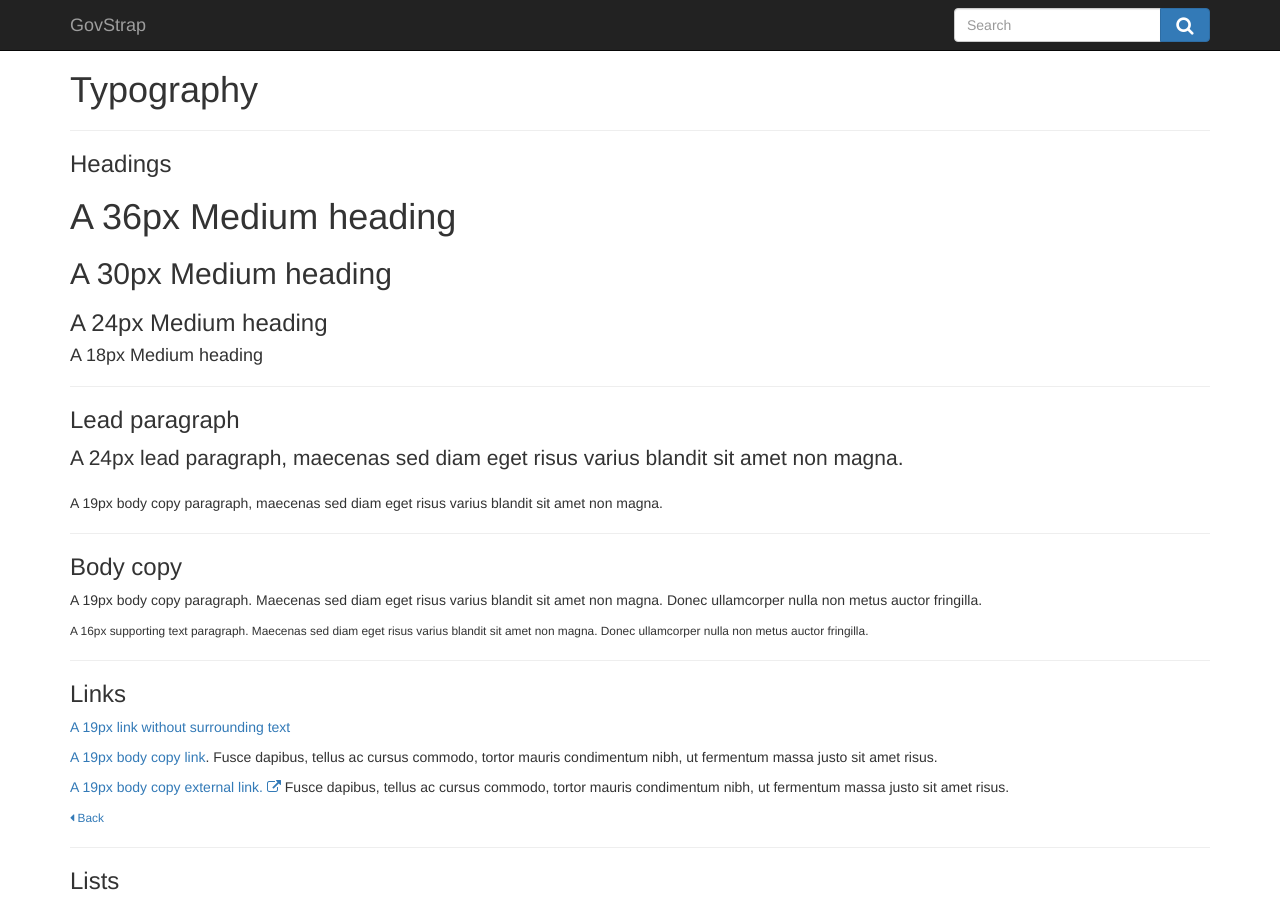
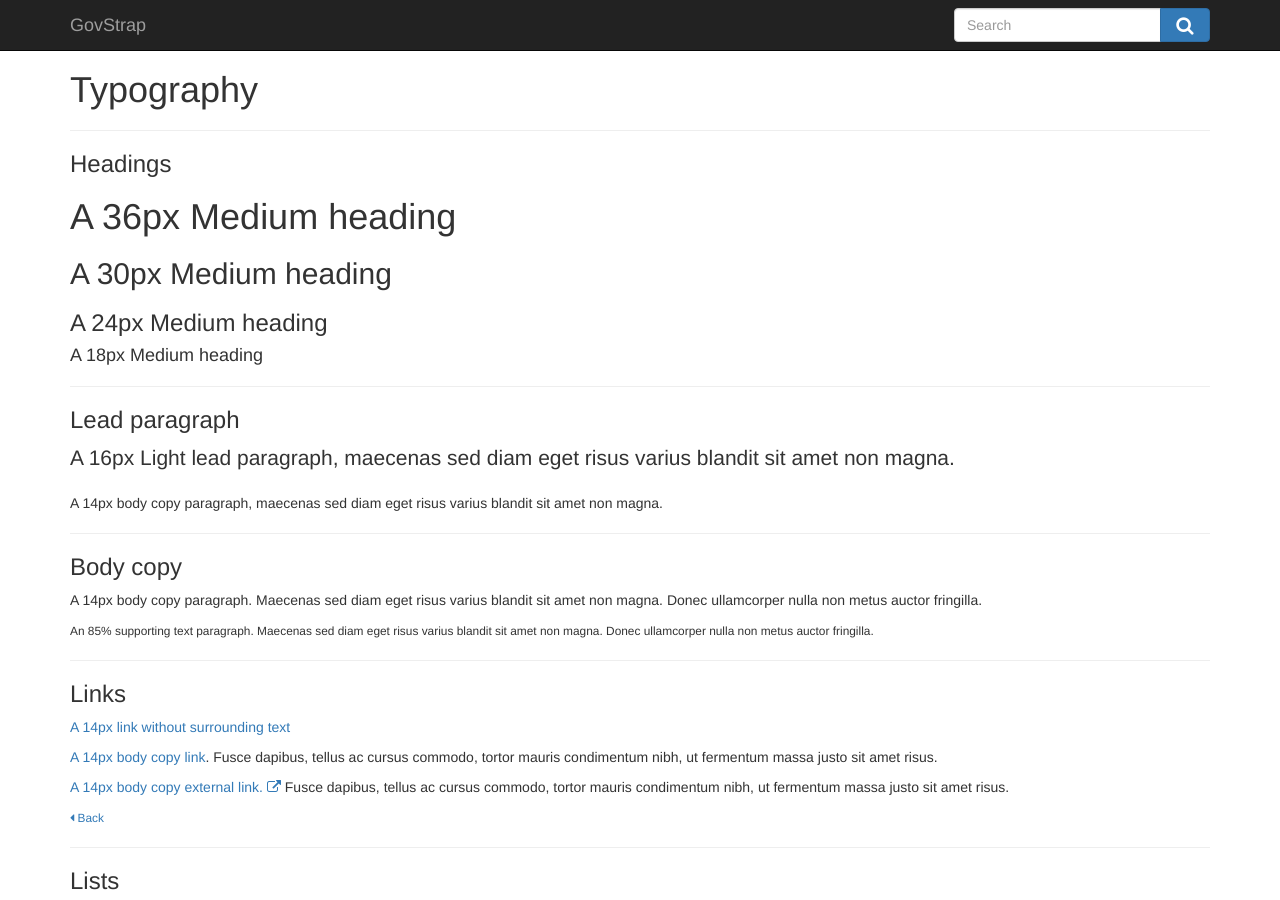
Before and after one commit to matthew-shaw/GOVstrap, a Jekyll site: the page built from bootstrap.html, in a window 1280 px wide and 900 px high. Built offline with Jekyll 4.4.1, drawn with Linux system fonts in a browser that asks for light colours; nearby versions of some CDN libraries.

Commit message:
bootstrap font sizes

```diff
--- a/bootstrap.html
+++ b/bootstrap.html
@@ -26,11 +26,11 @@
   </h3>
 
   <p class="lead">
-    A 24px lead paragraph, maecenas sed diam eget risus varius blandit sit amet non magna.
+    A 16px Light lead paragraph, maecenas sed diam eget risus varius blandit sit amet non magna.
   </p>
 
   <p>
-    A 19px body copy paragraph, maecenas sed diam eget risus varius blandit sit amet non magna.
+    A 14px body copy paragraph, maecenas sed diam eget risus varius blandit sit amet non magna.
   </p>
 
   <hr>
@@ -39,26 +39,26 @@
   </h3>
 
   <p>
-    A 19px body copy paragraph. Maecenas sed diam eget risus varius blandit sit amet non magna. Donec ullamcorper nulla non metus auctor fringilla.
+    A 14px body copy paragraph. Maecenas sed diam eget risus varius blandit sit amet non magna. Donec ullamcorper nulla non metus auctor fringilla.
   </p>
 
   <p><small>
-    A 16px supporting text paragraph. Maecenas sed diam eget risus varius blandit sit amet non magna. Donec ullamcorper nulla non metus auctor fringilla.
+    An 85% supporting text paragraph. Maecenas sed diam eget risus varius blandit sit amet non magna. Donec ullamcorper nulla non metus auctor fringilla.
   </small></p>
 
   <hr>
   <h3>Links</h3>
 
   <p>
-    <a>A 19px link without surrounding text</a>
+    <a>A 14px link without surrounding text</a>
   </p>
 
   <p>
-    <a>A 19px body copy link</a>. Fusce dapibus, tellus ac cursus commodo, tortor mauris condimentum nibh, ut fermentum massa justo sit amet risus.
+    <a>A 14px body copy link</a>. Fusce dapibus, tellus ac cursus commodo, tortor mauris condimentum nibh, ut fermentum massa justo sit amet risus.
   </p>
 
   <p>
-    <a rel="external">A 19px body copy external link. <i class="fa fa-external-link"></i></a> Fusce dapibus, tellus ac cursus commodo, tortor mauris condimentum nibh, ut fermentum massa justo sit amet risus.
+    <a rel="external">A 14px body copy external link. <i class="fa fa-external-link"></i></a> Fusce dapibus, tellus ac cursus commodo, tortor mauris condimentum nibh, ut fermentum massa justo sit amet risus.
   </p>
 
 
```
